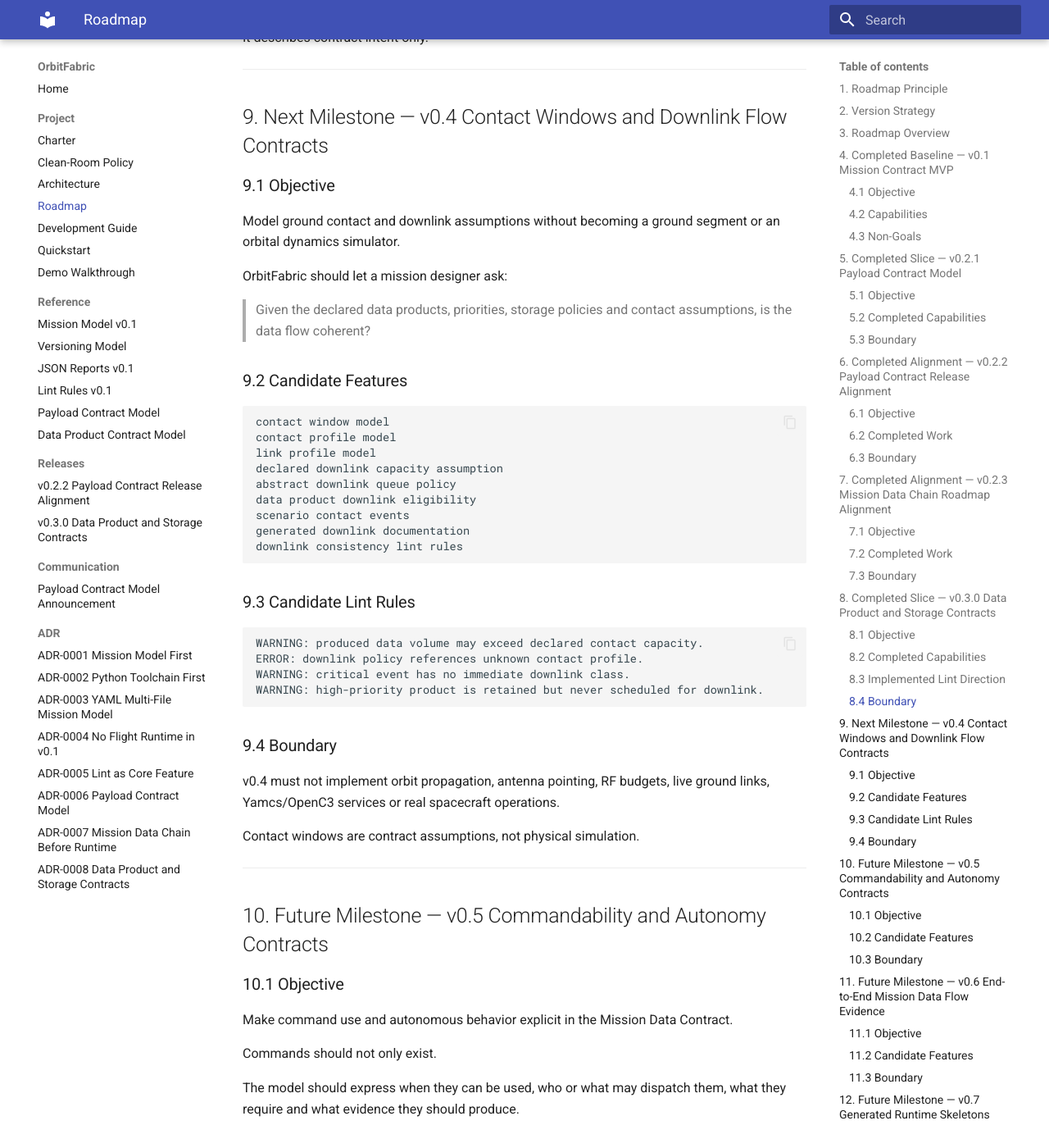
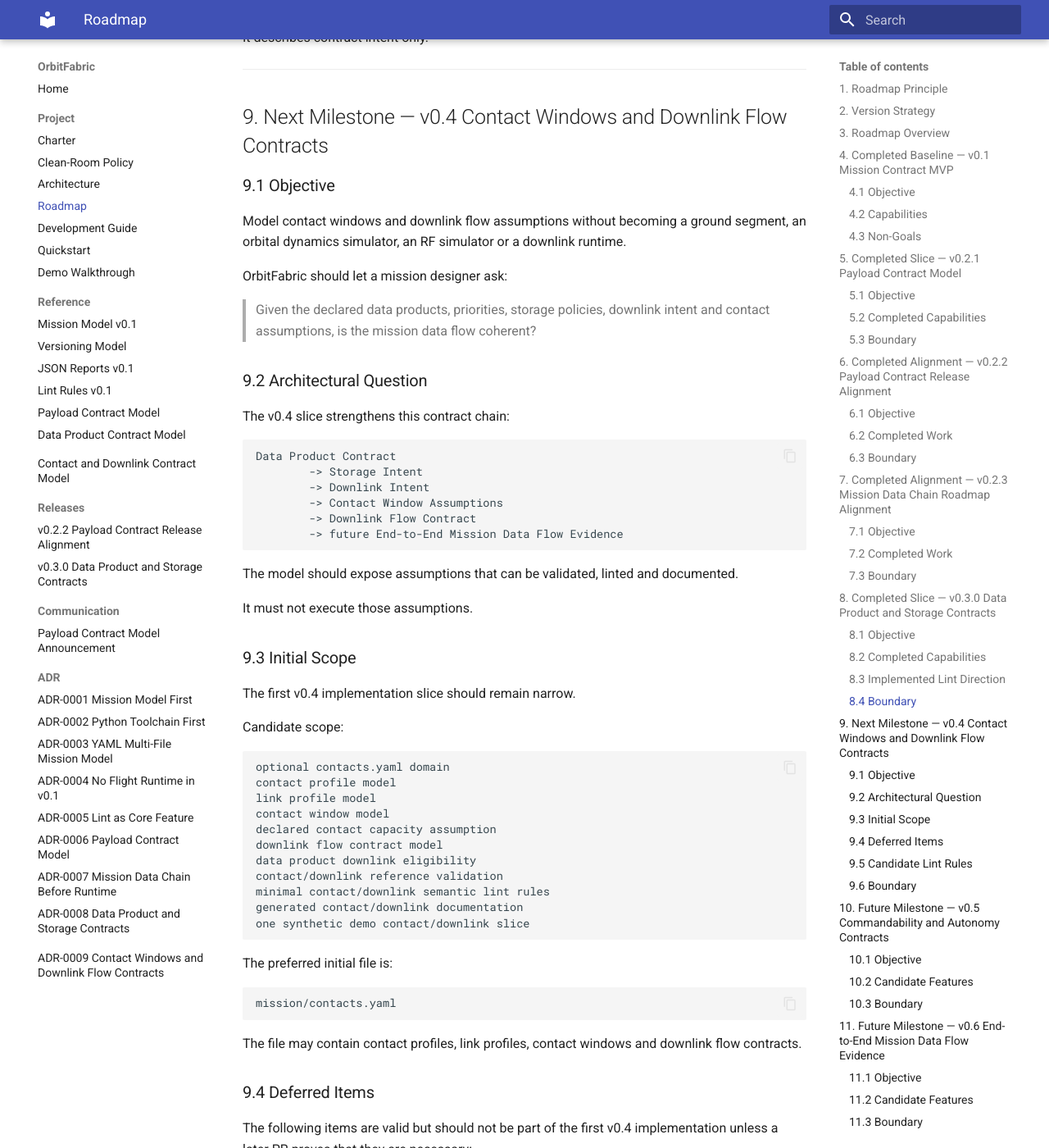
Before and after one commit to FAROTECH/orbitfabric, an MkDocs documentation site: the page built from docs/ROADMAP.md, in a window 1280 px wide and 1400 px high, scrolled down 8071 px. Shown: the whole window at 82% size. Built offline with MkDocs 1.6.1 and Material for MkDocs 9.7.7, drawn with Linux system fonts in a browser that asks for light colours; some of the changed text lies outside the part shown.

Commit message:
docs: define v0.4 contact and downlink contract scope

````diff
--- a/docs/ROADMAP.md
+++ b/docs/ROADMAP.md
@@ -379,40 +379,115 @@
 
 ### 9.1 Objective
 
-Model ground contact and downlink assumptions without becoming a ground segment or an orbital dynamics simulator.
+Model contact windows and downlink flow assumptions without becoming a ground segment, an orbital dynamics simulator, an RF simulator or a downlink runtime.
 
 OrbitFabric should let a mission designer ask:
 
-> Given the declared data products, priorities, storage policies and contact assumptions, is the data flow coherent?
+> Given the declared data products, priorities, storage policies, downlink intent and contact assumptions, is the mission data flow coherent?
 
-### 9.2 Candidate Features
+### 9.2 Architectural Question
+
+The v0.4 slice strengthens this contract chain:
 
 ```text
-contact window model
+Data Product Contract
+        -> Storage Intent
+        -> Downlink Intent
+        -> Contact Window Assumptions
+        -> Downlink Flow Contract
+        -> future End-to-End Mission Data Flow Evidence
+```
+
+The model should expose assumptions that can be validated, linted and documented.
+
+It must not execute those assumptions.
+
+### 9.3 Initial Scope
+
+The first v0.4 implementation slice should remain narrow.
+
+Candidate scope:
+
+```text
+optional contacts.yaml domain
 contact profile model
 link profile model
-declared downlink capacity assumption
-abstract downlink queue policy
+contact window model
+declared contact capacity assumption
+downlink flow contract model
 data product downlink eligibility
-scenario contact events
-generated downlink documentation
-downlink consistency lint rules
+contact/downlink reference validation
+minimal contact/downlink semantic lint rules
+generated contact/downlink documentation
+one synthetic demo contact/downlink slice
 ```
 
-### 9.3 Candidate Lint Rules
+The preferred initial file is:
 
 ```text
-WARNING: produced data volume may exceed declared contact capacity.
-ERROR: downlink policy references unknown contact profile.
-WARNING: critical event has no immediate downlink class.
-WARNING: high-priority product is retained but never scheduled for downlink.
+mission/contacts.yaml
 ```
 
-### 9.4 Boundary
+The file may contain contact profiles, link profiles, contact windows and downlink flow contracts.
 
-v0.4 must not implement orbit propagation, antenna pointing, RF budgets, live ground links, Yamcs/OpenC3 services or real spacecraft operations.
+### 9.4 Deferred Items
 
-Contact windows are contract assumptions, not physical simulation.
+The following items are valid but should not be part of the first v0.4 implementation unless a later PR proves that they are necessary:
+
+```text
+scenario contact events
+partial downlink scenario behavior
+derived capacity from rate and duration
+multiple contact networks
+ground export artifacts
+runtime downlink queues
+```
+
+Scenario contact events are especially easy to over-scope.
+
+They should remain deferred until the model and lint slice are stable.
+
+### 9.5 Candidate Lint Rules
+
+Initial lint direction:
+
+```text
+ERROR: contact window references an unknown contact profile.
+ERROR: contact window references an unknown link profile.
+ERROR: downlink flow references an unknown contact profile.
+ERROR: downlink flow references an unknown link profile.
+ERROR: downlink flow references an unknown data product.
+WARNING: high-priority data product has downlink intent but no eligible downlink flow.
+WARNING: estimated data volume may exceed declared contact capacity.
+```
+
+Linting should expose ambiguity.
+
+It must not pretend to schedule real downlink operations.
+
+### 9.6 Boundary
+
+v0.4 must not implement:
+
+```text
+orbit propagation
+TLE parsing
+ground track computation
+antenna pointing
+RF link budgets
+live ground links
+real contact scheduling
+real downlink execution
+onboard downlink queues
+file transfer protocols
+CCSDS/PUS/CFDP implementation
+Yamcs/OpenC3 services
+real spacecraft operations
+runtime skeleton generation
+ground export generation
+```
+
+Contact windows and downlink flows are contract assumptions, not physical simulation or runtime behavior.
 
 ---
 
--- /dev/null
+++ b/docs/adr/ADR-0009-contact-windows-and-downlink-flow-contracts.md
@@ -0,0 +1,275 @@
+# ADR-0009 — Contact Windows and Downlink Flow Contracts
+
+Status: Accepted
+Date: 2026-05-04
+
+---
+
+## Context
+
+OrbitFabric is a model-first Mission Data Contract framework for small spacecraft.
+
+The Data Product and Storage Contract Model introduced a contract-level way to describe mission data objects, their producers, estimated size, priority, storage intent, retention intent, overflow policy and downlink intent.
+
+That slice intentionally stopped before contact windows and downlink flow modeling.
+
+However, a data product with downlink intent is still incomplete unless the mission contract can also express the assumptions used to reason about delivery to the ground.
+
+OrbitFabric therefore needs a narrow contract-level model for:
+
+```text
+Data Product Contract
+        -> Storage Intent
+        -> Downlink Intent
+        -> Contact Window Assumptions
+        -> Downlink Flow Contract
+```
+
+This is a Mission Data Contract concern.
+
+It is not a ground segment concern, not an orbit propagation concern, not an RF simulation concern and not a downlink runtime concern.
+
+---
+
+## Decision
+
+OrbitFabric will introduce Contact Windows and Downlink Flow Contracts as the next Mission Data Chain slice.
+
+The model will describe declared assumptions about contacts, links and downlink flows so that OrbitFabric can reason about consistency before runtime skeletons, ground integration artifacts or end-to-end mission data flow evidence are introduced.
+
+The first implementation slice should be optional and narrow.
+
+The preferred model entry point is:
+
+```text
+mission/contacts.yaml
+```
+
+The model may contain:
+
+```text
+contact profiles
+link profiles
+contact windows
+downlink flow contracts
+declared downlink capacity assumptions
+data product downlink eligibility
+```
+
+These concepts are declarative.
+
+They do not execute contacts, schedule passes, propagate orbits, model RF behavior, transmit data or integrate with live ground systems.
+
+---
+
+## Terminology
+
+OrbitFabric must keep these concepts distinct.
+
+```text
+Contact Profile
+    A declared abstract target or class of contact used by the mission contract.
+
+Link Profile
+    A declared abstract link assumption used for downlink reasoning.
+
+Contact Window
+    A declared availability window or assumed opportunity for contact.
+
+Downlink Flow Contract
+    A declared policy describing how eligible data products are intended to be downlinked.
+
+Declared Capacity
+    A contract-level capacity assumption used for linting and documentation.
+```
+
+A contact window is not an orbit pass computed by OrbitFabric.
+
+A link profile is not an RF link budget.
+
+A downlink flow contract is not a runtime queue implementation.
+
+---
+
+## Minimal Shape
+
+The first slice should use a shape similar to:
+
+```yaml
+contacts:
+  contact_profiles:
+    - id: primary_ground_contact
+      target: synthetic_ground_station
+      description: Synthetic primary ground contact used by the demo mission.
+
+  link_profiles:
+    - id: uhf_downlink_nominal
+      direction: downlink
+      assumed_rate_bps: 9600
+      description: Abstract nominal downlink assumption.
+
+  contact_windows:
+    - id: demo_contact_001
+      contact_profile: primary_ground_contact
+      link_profile: uhf_downlink_nominal
+      start: "2026-01-01T00:00:00Z"
+      duration_seconds: 600
+      assumed_capacity_bytes: 512000
+
+  downlink_flows:
+    - id: science_next_available_contact
+      contact_profile: primary_ground_contact
+      link_profile: uhf_downlink_nominal
+      queue_policy: priority_then_age
+      eligible_data_products:
+        - payload.radiation_histogram
+```
+
+This shape is a proposed v0.4.0 contract shape.
+
+It is not a frozen v1.0 schema.
+
+---
+
+## Initial Scope
+
+The first vertical slice should include:
+
+```text
+optional contacts.yaml loading
+typed contact/downlink model objects
+contact profile identity validation
+link profile identity validation
+contact window identity validation
+downlink flow identity validation
+reference validation between contact windows, profiles and link profiles
+reference validation from downlink flows to data products
+declared capacity linting direction
+generated contact/downlink documentation
+one synthetic demo contact/downlink slice
+```
+
+The slice should prove this relationship:
+
+```text
+Data Product Contract
+        -> Downlink Intent
+        -> Contact Assumption
+        -> Downlink Flow Contract
+```
+
+---
+
+## Non-Goals
+
+This decision must not introduce:
+
+```text
+orbit propagation
+TLE parsing
+ground track computation
+antenna pointing
+RF link budget simulation
+modulation or coding simulation
+live ground links
+real contact scheduling
+real downlink execution
+onboard downlink queues
+file transfer protocols
+CCSDS implementation
+PUS implementation
+CFDP implementation
+Yamcs runtime integration
+OpenC3 runtime integration
+ground station operations
+operator consoles
+runtime skeleton generation
+ground export generation
+private mission-specific contact data
+```
+
+These are not missing pieces of v0.4.0.
+
+They are intentionally outside the scope of this ADR.
+
+---
+
+## Linting Direction
+
+Contact Windows and Downlink Flow Contracts must be lintable from the beginning.
+
+Initial linting direction should include:
+
+```text
+ERROR: contact window references an unknown contact profile.
+ERROR: contact window references an unknown link profile.
+ERROR: downlink flow references an unknown contact profile.
+ERROR: downlink flow references an unknown link profile.
+ERROR: downlink flow references an unknown data product.
+WARNING: high-priority data product has downlink intent but no eligible downlink flow.
+WARNING: estimated data volume may exceed declared contact capacity.
+```
+
+The principle is fixed:
+
+> If a downlink assumption can become operationally ambiguous, the ambiguity must be visible before runtime or ground artifacts are generated.
+
+---
+
+## Documentation Direction
+
+Generated documentation should expose contact and downlink assumptions from the validated Mission Model.
+
+The expected generated file is:
+
+```text
+generated/docs/contacts.md
+```
+
+The generated page should make clear that contacts, link profiles, capacity and downlink flows are contract assumptions only.
+
+---
+
+## Consequences
+
+This decision extends OrbitFabric from data product and storage intent modeling toward declared onboard-to-ground flow reasoning.
+
+It makes the next Mission Data Chain step explicit:
+
+```text
+payload or subsystem produces data product
+        -> data product declares storage intent
+        -> data product declares downlink intent
+        -> contact/downlink assumptions define expected delivery path
+```
+
+This strengthens later milestones.
+
+End-to-End Mission Data Flow Evidence will be able to reason about produced, retained, queued, eligible and downlinked data products at contract level.
+
+Runtime skeletons and ground integration artifacts will eventually be derived from a stronger model.
+
+---
+
+## Acceptance Criteria for This Decision
+
+This ADR is satisfied when:
+
+- the scope of Contact Windows and Downlink Flow Contracts is documented;
+- contact profiles, link profiles, contact windows and downlink flows are defined as contract assumptions;
+- non-goals are explicit;
+- the model remains optional;
+- contact/downlink concepts are connected to Data Product Contracts;
+- initial linting direction is documented;
+- generated documentation direction is documented;
+- implementation remains narrow, synthetic and clean-room.
+
+---
+
+## Final Position
+
+OrbitFabric must not jump from data product downlink intent directly to runtime or ground integration.
+
+The next correct step is to model the contact and downlink assumptions used to reason about the mission data chain.
+
+That model must stay declarative.
--- /dev/null
+++ b/docs/reference/contact-downlink-contract-model.md
@@ -0,0 +1,305 @@
+# Contact and Downlink Contract Model
+
+Status: Proposed for OrbitFabric v0.4.0
+Scope: Contact Windows and Downlink Flow Contract definition
+
+---
+
+## Purpose
+
+The Contact and Downlink Contract Model extends OrbitFabric with an optional model domain for declared contact and downlink assumptions.
+
+Its purpose is to answer a contract-level question:
+
+> Given the declared data products, priorities, storage policies, downlink intent and contact assumptions, is the mission data flow coherent?
+
+The model does not execute downlink.
+
+It does not compute orbital passes.
+
+It does not simulate RF performance.
+
+It does not implement a ground segment.
+
+---
+
+## Relationship with Data Products
+
+The Data Product Contract Model describes mission data objects produced by payloads or subsystems.
+
+The Contact and Downlink Contract Model describes the assumptions used to reason about how those data products are expected to become eligible for downlink.
+
+The relationship is:
+
+```text
+Data Product Contract
+        -> Storage Intent
+        -> Downlink Intent
+        -> Contact Window Assumption
+        -> Downlink Flow Contract
+```
+
+A data product may declare downlink intent.
+
+A downlink flow contract may declare which data products are eligible for a given abstract contact/link path.
+
+This is declarative.
+
+It does not imply runtime queue execution or file transfer.
+
+---
+
+## What the Model May Describe
+
+A contact/downlink contract may describe:
+
+```text
+contact profile identity
+abstract contact target
+link profile identity
+abstract downlink rate assumption
+contact window identity
+contact window start
+contact window duration
+declared downlink capacity
+downlink flow identity
+queue policy intent
+eligible data products
+```
+
+These fields exist to support validation, linting and generated documentation.
+
+---
+
+## What the Model Does Not Describe
+
+A contact/downlink contract does not describe:
+
+```text
+orbit propagation
+ground track computation
+TLE ingestion
+antenna pointing
+RF link budget
+modulation and coding behavior
+real contact scheduling
+real ground station operations
+live downlink execution
+onboard downlink queues
+file transfer protocols
+CCSDS/PUS/CFDP implementation
+Yamcs/OpenC3 runtime integration
+operator consoles
+runtime skeletons
+ground export artifacts
+```
+
+Those are intentionally outside the v0.4.0 scope.
+
+---
+
+## YAML Shape
+
+Contact and downlink assumptions are expected to be defined in the optional file:
+
+```text
+mission/contacts.yaml
+```
+
+Proposed shape:
+
+```yaml
+contacts:
+  contact_profiles:
+    - id: primary_ground_contact
+      target: synthetic_ground_station
+      description: Synthetic primary ground contact used by the demo mission.
+
+  link_profiles:
+    - id: uhf_downlink_nominal
+      direction: downlink
+      assumed_rate_bps: 9600
+      description: Abstract nominal downlink assumption.
+
+  contact_windows:
+    - id: demo_contact_001
+      contact_profile: primary_ground_contact
+      link_profile: uhf_downlink_nominal
+      start: "2026-01-01T00:00:00Z"
+      duration_seconds: 600
+      assumed_capacity_bytes: 512000
+
+  downlink_flows:
+    - id: science_next_available_contact
+      contact_profile: primary_ground_contact
+      link_profile: uhf_downlink_nominal
+      queue_policy: priority_then_age
+      eligible_data_products:
+        - payload.radiation_histogram
+```
+
+This shape is intentionally minimal.
+
+OrbitFabric is still pre-1.0 and the schema may evolve before stabilization.
+
+---
+
+## Contact Profiles
+
+A contact profile describes an abstract contact target or contact class.
+
+Examples:
+
+```text
+primary_ground_contact
+backup_ground_contact
+commercial_ground_network
+lab_emulated_contact
+```
+
+A contact profile is not a real ground station configuration.
+
+It is a contract-level target used by contact windows and downlink flows.
+
+---
+
+## Link Profiles
+
+A link profile describes an abstract link assumption.
+
+Examples:
+
+```text
+uhf_downlink_nominal
+s_band_downlink_nominal
+lab_downlink_emulated
+```
+
+A link profile may include an assumed data rate.
+
+That rate is a declared assumption used for linting and documentation.
+
+It is not an RF budget.
+
+---
+
+## Contact Windows
+
+A contact window describes an assumed contact opportunity.
+
+A contact window may reference:
+
+```text
+contact profile
+link profile
+start time
+duration
+declared capacity
+```
+
+The declared capacity may be explicit or derived later from declared rate and duration.
+
+In the first v0.4.0 slice, explicit `assumed_capacity_bytes` is preferred because it avoids pretending to perform physical link simulation.
+
+---
+
+## Downlink Flow Contracts
+
+A downlink flow contract describes how data products are intended to become eligible for downlink.
+
+It may reference:
+
+```text
+contact profile
+link profile
+queue policy intent
+eligible data products
+```
+
+Queue policy is intent only.
+
+Examples:
+
+```text
+priority_then_age
+oldest_first
+manual_selection
+critical_first
+```
+
+The model does not implement a runtime queue.
+
+---
+
+## Initial Lint Direction
+
+Initial lint rules should focus on reference integrity and obvious consistency issues.
+
+Expected rule direction:
+
+```text
+ERROR: contact window references an unknown contact profile.
+ERROR: contact window references an unknown link profile.
+ERROR: downlink flow references an unknown contact profile.
+ERROR: downlink flow references an unknown link profile.
+ERROR: downlink flow references an unknown data product.
+WARNING: high-priority data product has downlink intent but no eligible downlink flow.
+WARNING: estimated data volume may exceed declared contact capacity.
+```
+
+Warnings should expose engineering ambiguity without pretending to solve scheduling.
+
+---
+
+## Generated Documentation
+
+When contact/downlink contracts are present, OrbitFabric should generate Markdown documentation from the validated Mission Model.
+
+Expected generated output:
+
+```text
+generated/docs/contacts.md
+```
+
+The generated page should expose:
+
+```text
+contact profiles
+link profiles
+contact windows
+declared capacities
+downlink flows
+eligible data products
+```
+
+Generated documentation must state that these are contract assumptions, not runtime behavior.
+
+---
+
+## Current Boundary
+
+The v0.4.0 model must remain narrow.
+
+It should strengthen the Mission Data Chain without introducing runtime behavior.
+
+The correct v0.4.0 outcome is:
+
+```text
+Data Product Contract
+        -> Downlink Intent
+        -> Contact/Downlink Contract
+        -> Lintable consistency
+        -> Generated documentation
+```
+
+The incorrect v0.4.0 outcome is:
+
+```text
+orbit simulator
+RF simulator
+ground segment
+downlink runtime
+contact scheduler
+```
+
+That boundary is strict.
--- a/mkdocs.yml
+++ b/mkdocs.yml
@@ -26,6 +26,7 @@
       - Lint Rules v0.1: reference/lint-rules-v0.1.md
       - Payload Contract Model: reference/payload-contract-model.md
       - Data Product Contract Model: reference/data-product-contract-model.md
+  - Contact and Downlink Contract Model: reference/contact-downlink-contract-model.md
   - Releases:
       - v0.2.2 Payload Contract Release Alignment: releases/v0.2.2.md
       - v0.3.0 Data Product and Storage Contracts: releases/v0.3.0.md
@@ -41,6 +42,7 @@
       - ADR-0006 Payload Contract Model: adr/ADR-0006-payload-contract-model.md
       - ADR-0007 Mission Data Chain Before Runtime: adr/ADR-0007-mission-data-chain-before-runtime.md
       - ADR-0008 Data Product and Storage Contracts: adr/ADR-0008-data-product-and-storage-contracts.md
+  - ADR-0009 Contact Windows and Downlink Flow Contracts: adr/ADR-0009-contact-windows-and-downlink-flow-contracts.md
 
 markdown_extensions:
   - admonition
````
